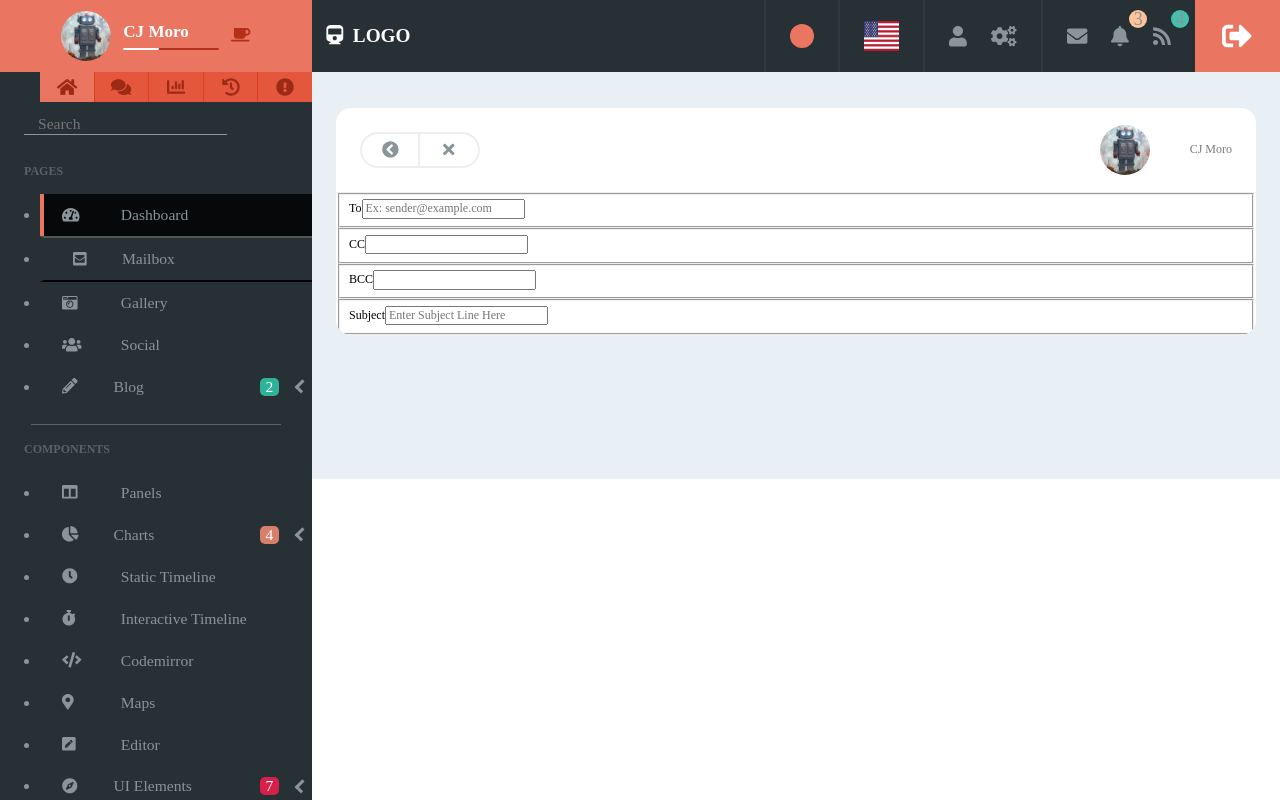
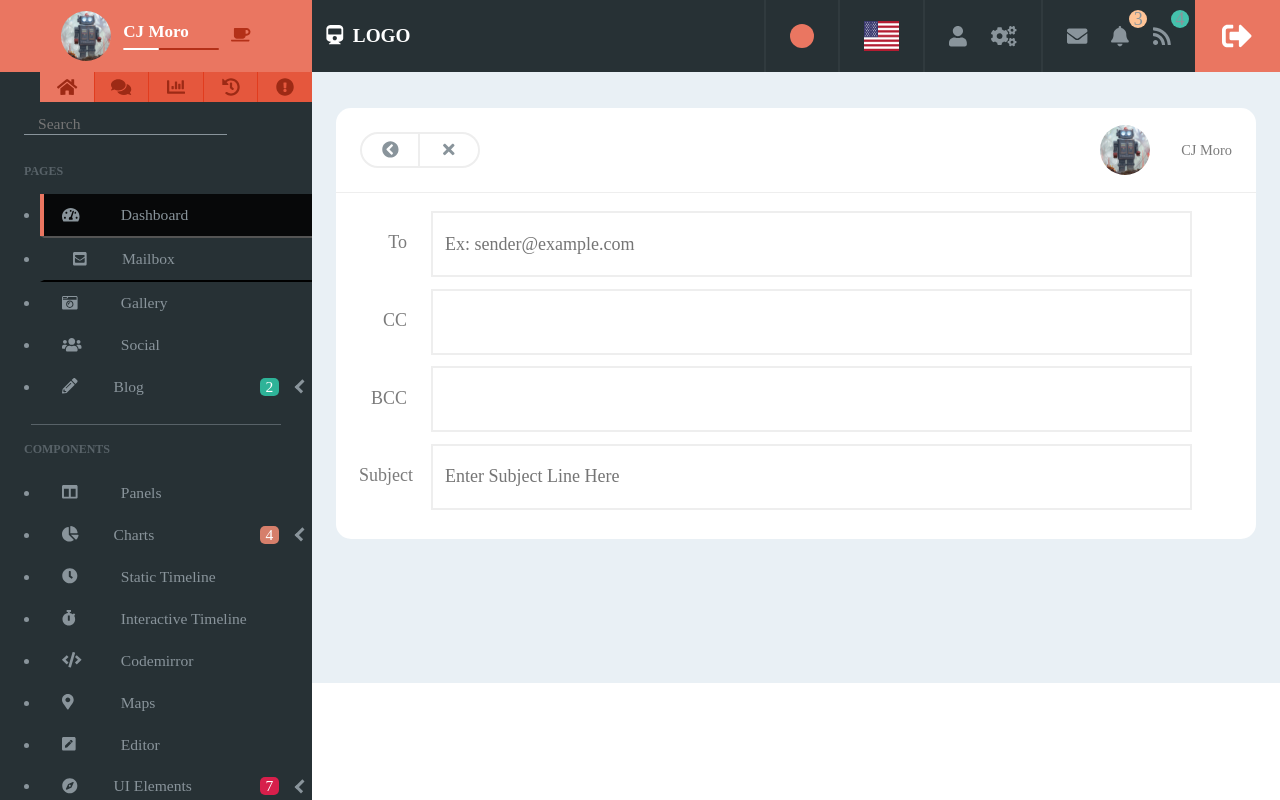
Before and after one commit to serCJm/react-admin-dashboard, a React (Create React App) app: page /compose in a window 1280 px wide. Built offline with nearby package versions, Linux system fonts and the light colour scheme.

Commit message:
Style ComposeSendForm component

```diff
--- a/src/index.css
+++ b/src/index.css
@@ -20,7 +20,7 @@ h4 {
   font-size: 1.125rem; }
 
 p {
-  font-size: 1rem; }
+  font-size: 1.2rem; }
 
 .avatar-lock {
   font-size: 1.3rem; }
@@ -2096,5 +2096,33 @@ input, textarea {
       border-radius: 50%;
       width: 50px;
       height: 50px; }
+.compose .compose-send-form {
+  margin-top: 1rem;
+  padding-bottom: 2rem;
+  font-size: 1.5rem;
+  color: #7b7b7b; }
+  .compose .compose-send-form .compose-send-item {
+    width: 95%;
+    margin: 0 auto;
+    border: none;
+    height: 5rem; }
+    .compose .compose-send-form .compose-send-item .compose-send-label {
+      display: inline-block;
+      width: 4rem;
+      text-align: right;
+      margin-right: 2rem; }
+    .compose .compose-send-form .compose-send-item .compose-send-input {
+      width: 100%;
+      height: 100%;
+      border: 2px solid #eeeeee;
+      padding-left: 1rem;
+      color: black;
+      line-height: 100%;
+      vertical-align: middle; }
+      .compose .compose-send-form .compose-send-item .compose-send-input:focus {
+        border: 2px solid #eeeeee; }
+      @media screen and (min-width: 800px) {
+        .compose .compose-send-form .compose-send-item .compose-send-input {
+          width: 85%; } }
 
 /*# sourceMappingURL=index.css.map */
--- a/src/sass/base/_typography.sass
+++ b/src/sass/base/_typography.sass
@@ -17,7 +17,7 @@ h4
     font-size: 1.125rem
 
 p
-    font-size: 1rem
+    font-size: 1.2rem
 
 .avatar
     &-lock
--- a/src/sass/modules/pages/mailbox/_compose.sass
+++ b/src/sass/modules/pages/mailbox/_compose.sass
@@ -46,3 +46,30 @@
                 border-radius: 50%
                 width: 50px
                 height: 50px
+    .compose-send-form
+        margin-top: 1rem
+        padding-bottom: 2rem
+        font-size: 1.5rem
+        color: darken(rgb(238, 238, 238), 45%)
+        .compose-send-item
+            width: 95%
+            margin: 0 auto
+            border: none
+            height: 5rem
+            .compose-send-label
+                display: inline-block
+                width: 4rem
+                text-align: right
+                margin-right: 2rem
+            .compose-send-input
+                width: 100%
+                height: 100%
+                border: 2px solid rgb(238, 238, 238)
+                padding-left: 1rem
+                color: black
+                line-height: 100%
+                vertical-align: middle
+                &:focus
+                    border: 2px solid rgb(238, 238, 238)
+                @media #{$large-screen}
+                    width: 85%
```
Also changed, not shown: 1 other file (tests, documents, lock files or other folders).
